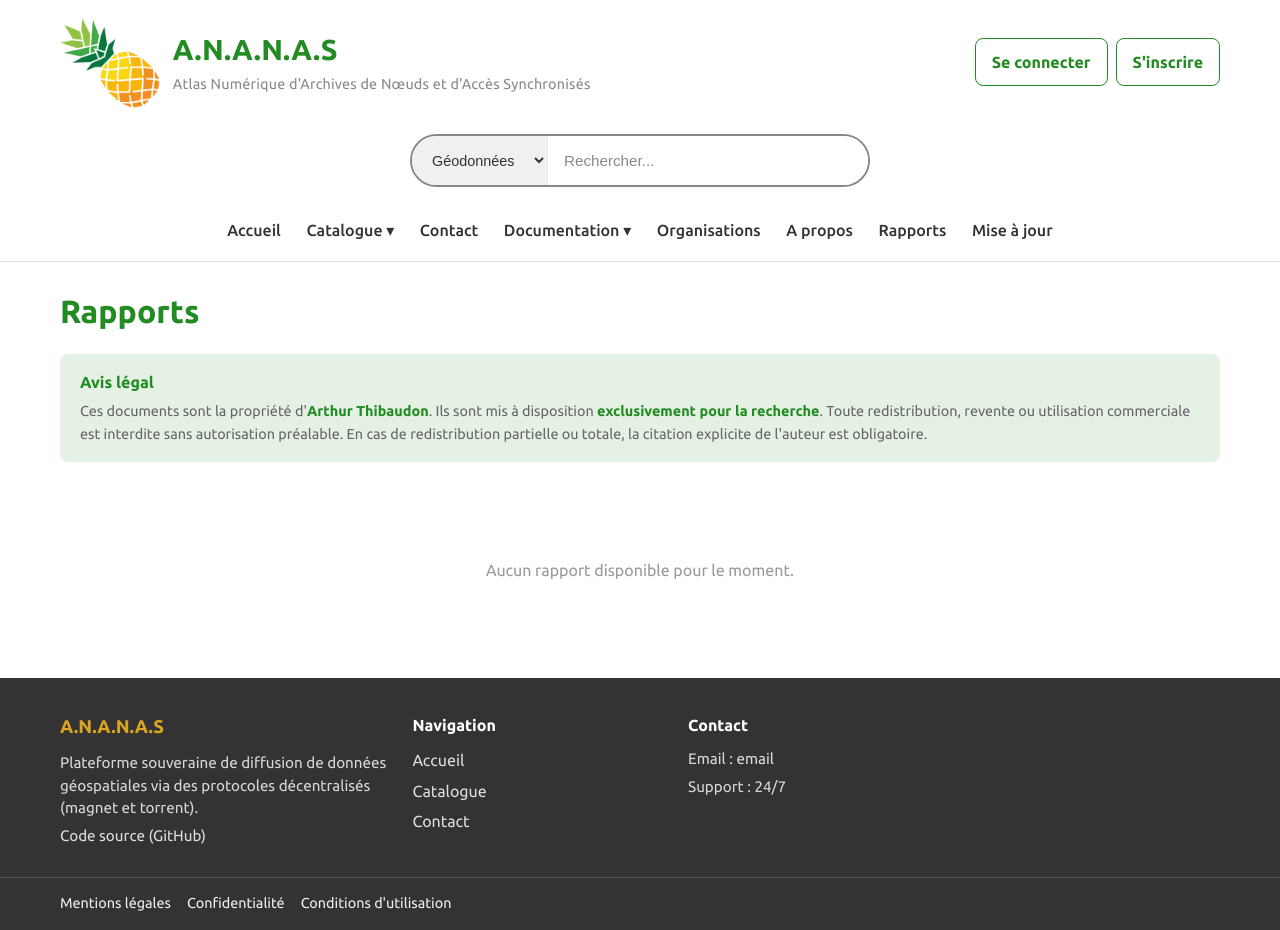
After one commit to Alglior/ANANAS, a Flask app: page /rapport in a window 1280 px wide. The commit adds this page. Run offline with Flask 3, Linux system fonts and the light colour scheme; data that the repository does not hold is empty; parts of the project's set-up code (start-up, migrations or seed data) failed here and were passed over; some libraries are stand-ins or nearby versions.

Commit message:
add : rapport page

```diff
--- a/app.py
+++ b/app.py
@@ -188,11 +188,19 @@ def create_app(app_name="ANANAS"):
     # #20: CSP with nonce-based script/style instead of 'unsafe-inline'
     @app.after_request
     def set_security_headers(response):
-        response.headers["X-Frame-Options"] = "DENY"
+        is_pdf = response.headers.get("X-PDF-Viewer") == "1"
+        if is_pdf:
+            del response.headers["X-PDF-Viewer"]
+
+        if "X-Frame-Options" not in response.headers:
+            response.headers["X-Frame-Options"] = "DENY"
+
         response.headers["X-Content-Type-Options"] = "nosniff"
         response.headers["Strict-Transport-Security"] = "max-age=31536000; includeSubDomains"
-        nonce = getattr(g, "csp_nonce", "")
-        response.headers["Content-Security-Policy"] = (
+
+        if not is_pdf:
+            nonce = getattr(g, "csp_nonce", "")
+            response.headers["Content-Security-Policy"] = (
             f"default-src 'self'; "
             f"style-src 'self' 'unsafe-inline' https://fonts.googleapis.com https://unpkg.com; "
             f"script-src 'self' 'nonce-{nonce}' https://unpkg.com; "
--- a/src/__init__.py
+++ b/src/__init__.py
@@ -23,9 +23,10 @@ def register_all_blueprints(app):
     from src.index_routes import bp as index_bp
     from src.apropos_routes import bp as apropos_bp
     from src.changelog_routes import bp as changelog_bp
+    from src.rapport_routes import bp as rapport_bp
 
     for bp in (auth_bp, items_bp, interactions_bp, org_bp, admin_bp, user_bp,
-               contact_bp, privacy_bp, legal_bp, tos_bp, doc_bp, api_docs_bp, index_bp, apropos_bp, changelog_bp):
+               contact_bp, privacy_bp, legal_bp, tos_bp, doc_bp, api_docs_bp, index_bp, apropos_bp, changelog_bp, rapport_bp):
         app.register_blueprint(bp)
 
 
--- /dev/null
+++ b/src/rapport_routes.py
@@ -0,0 +1,53 @@
+import os
+from flask import Blueprint, render_template, current_app, send_file, abort
+
+bp = Blueprint("rapport", __name__)
+
+
+@bp.route("/rapport")
+def rapport_page():
+    static_folder = current_app.static_folder
+    if not static_folder:
+        static_folder = os.path.join(current_app.root_path, "static")
+    rapports_dir = os.path.join(static_folder, "rapports")
+
+    pdfs = []
+    if os.path.isdir(rapports_dir):
+        for fname in sorted(os.listdir(rapports_dir)):
+            if fname.lower().endswith(".pdf"):
+                filepath = os.path.join(rapports_dir, fname)
+                stat = os.stat(filepath)
+                pdfs.append({
+                    "name": fname,
+                    "path": f"/rapport/pdf/{fname}",
+                    "size": stat.st_size,
+                    "mtime": stat.st_mtime,
+                })
+
+    return render_template(
+        "rapport.html",
+        title="A.N.A.N.A.S | Rapports",
+        meta_description="Rapports et documents PDF de la plateforme A.N.A.N.A.S.",
+        pdfs=pdfs,
+    )
+
+
+@bp.route("/rapport/pdf/<path:filename>")
+def serve_pdf(filename):
+    static_folder = current_app.static_folder
+    if not static_folder:
+        static_folder = os.path.join(current_app.root_path, "static")
+    rapports_dir = os.path.join(static_folder, "rapports")
+    filepath = os.path.normpath(os.path.join(rapports_dir, filename))
+
+    if not filepath.startswith(os.path.normpath(rapports_dir)):
+        abort(403)
+
+    if not os.path.isfile(filepath):
+        abort(404)
+
+    response = send_file(filepath, mimetype="application/pdf")
+    response.headers["X-PDF-Viewer"] = "1"
+    response.headers["X-Frame-Options"] = "SAMEORIGIN"
+    response.headers["Content-Disposition"] = "inline"
+    return response
--- /dev/null
+++ b/static/css/features/rapport.css
@@ -0,0 +1,200 @@
+.rapport-page {
+  padding: 2rem 0;
+}
+
+.rapport-page h1 {
+  font-size: 2rem;
+  margin-bottom: 1.5rem;
+  color: var(--forest);
+}
+
+.rapport-grid {
+  display: grid;
+  grid-template-columns: repeat(auto-fill, minmax(280px, 1fr));
+  gap: 1rem;
+}
+
+.rapport-card {
+  display: flex;
+  align-items: center;
+  gap: 0.85rem;
+  padding: 1.25rem;
+  border: 1px solid var(--border-light);
+  border-radius: 8px;
+  text-decoration: none;
+  background: var(--white);
+  cursor: pointer;
+  font-family: inherit;
+  font-size: inherit;
+  text-align: left;
+  width: 100%;
+  transition: border-color 0.15s ease, box-shadow 0.15s ease;
+}
+
+.rapport-card:hover {
+  border-color: var(--forest);
+  box-shadow: 0 2px 8px var(--shadow-black-08);
+}
+
+.rapport-card-icon {
+  flex-shrink: 0;
+  color: var(--forest);
+}
+
+.rapport-card-icon svg {
+  display: block;
+}
+
+.rapport-card-info {
+  display: flex;
+  flex-direction: column;
+  min-width: 0;
+  gap: 0.15rem;
+}
+
+.rapport-card-name {
+  font-weight: 600;
+  font-size: 0.95rem;
+  color: var(--text-primary, var(--charcoal));
+  white-space: nowrap;
+  overflow: hidden;
+  text-overflow: ellipsis;
+}
+
+.rapport-card:hover .rapport-card-name {
+  color: var(--forest);
+}
+
+.rapport-card-meta {
+  font-size: 0.8rem;
+  color: var(--text-muted);
+}
+
+.rapport-empty {
+  text-align: center;
+  padding: 3rem 1rem;
+  color: var(--text-muted);
+}
+
+/* ── Legal notice ── */
+.rapport-notice {
+  margin-bottom: 2rem;
+  padding: 1rem 1.25rem;
+  border-radius: 8px;
+  background: var(--forest-alpha-12);
+}
+
+.rapport-notice strong {
+  color: var(--forest);
+}
+
+.rapport-notice p {
+  margin: 0.35rem 0 0;
+  font-size: 0.9rem;
+  line-height: 1.6;
+  color: var(--text-secondary);
+}
+
+/* ── PDF viewer modal ── */
+.pdf-modal-overlay {
+  position: fixed;
+  inset: 0;
+  background: var(--shadow-black-50);
+  z-index: 10001;
+  display: flex;
+  align-items: center;
+  justify-content: center;
+  opacity: 0;
+  visibility: hidden;
+  transition: opacity 0.2s, visibility 0.2s;
+}
+
+.pdf-modal-overlay.open {
+  opacity: 1;
+  visibility: visible;
+}
+
+.pdf-modal-box {
+  background: var(--white);
+  border-radius: 12px;
+  box-shadow: 0 20px 60px var(--shadow-black-50);
+  width: 92%;
+  max-width: 960px;
+  max-height: 90vh;
+  display: flex;
+  flex-direction: column;
+  overflow: hidden;
+  transform: translateY(20px);
+  transition: transform 0.2s;
+}
+
+.pdf-modal-overlay.open .pdf-modal-box {
+  transform: translateY(0);
+}
+
+.pdf-modal-header {
+  display: flex;
+  align-items: center;
+  justify-content: space-between;
+  gap: 1rem;
+  padding: 0.85rem 1.25rem;
+  border-bottom: 1px solid var(--border-color);
+  flex-shrink: 0;
+}
+
+.pdf-modal-header h3 {
+  margin: 0;
+  font-size: 1rem;
+  font-weight: 600;
+  color: var(--charcoal);
+  white-space: nowrap;
+  overflow: hidden;
+  text-overflow: ellipsis;
+  min-width: 0;
+}
+
+.pdf-modal-actions {
+  display: flex;
+  align-items: center;
+  gap: 0.75rem;
+  flex-shrink: 0;
+}
+
+.pdf-modal-close {
+  background: none;
+  border: none;
+  font-size: 1.5rem;
+  color: var(--text-muted);
+  cursor: pointer;
+  line-height: 1;
+  padding: 0.25rem;
+}
+
+.pdf-modal-close:hover {
+  color: var(--charcoal);
+}
+
+.pdf-modal-body {
+  flex: 1;
+  min-height: 0;
+  padding: 0;
+}
+
+.pdf-modal-body iframe {
+  display: block;
+  width: 100%;
+  height: 75vh;
+  border: none;
+}
+
+@media (max-width: 768px) {
+  .pdf-modal-box {
+    width: 100%;
+    max-height: 100vh;
+    border-radius: 0;
+  }
+
+  .pdf-modal-body iframe {
+    height: calc(100vh - 56px);
+  }
+}
--- /dev/null
+++ b/static/js/rapport-modal.js
@@ -0,0 +1,46 @@
+(function () {
+  var overlay = document.getElementById('pdfModalOverlay');
+  if (!overlay) return;
+
+  var iframe = document.getElementById('pdfViewer');
+  var titleEl = document.getElementById('pdfModalTitle');
+  var downloadBtn = document.getElementById('pdfDownloadBtn');
+  var closeBtn = document.getElementById('pdfModalClose');
+  var cards = document.querySelectorAll('.rapport-card');
+
+  function openModal(pdfUrl, pdfName) {
+    iframe.src = pdfUrl;
+    titleEl.textContent = pdfName;
+    downloadBtn.href = pdfUrl;
+    overlay.classList.add('open');
+    document.body.classList.add('modal-open');
+  }
+
+  function closeModal() {
+    overlay.classList.remove('open');
+    document.body.classList.remove('modal-open');
+    iframe.src = '';
+  }
+
+  cards.forEach(function (card) {
+    card.addEventListener('click', function () {
+      var pdfUrl = card.getAttribute('data-pdf');
+      var pdfName = card.getAttribute('data-name');
+      openModal(pdfUrl, pdfName);
+    });
+  });
+
+  if (closeBtn) {
+    closeBtn.addEventListener('click', closeModal);
+  }
+
+  overlay.addEventListener('click', function (e) {
+    if (e.target === overlay) closeModal();
+  });
+
+  document.addEventListener('keydown', function (e) {
+    if (e.key === 'Escape' && overlay.classList.contains('open')) {
+      closeModal();
+    }
+  });
+})();
--- a/templates/partials/header.html
+++ b/templates/partials/header.html
@@ -119,6 +119,8 @@
 
       <a href="/apropos">A propos</a>
 
+      <a href="/rapport">Rapports</a>
+
       <a href="/changelog">Mise à jour</a>
 
       {% if current_user %}
--- /dev/null
+++ b/templates/rapport.html
@@ -0,0 +1,73 @@
+{% extends 'base.html' %}
+
+{% block title %}{{ title }}{% endblock %}
+{% block meta_description %}{{ meta_description }}{% endblock %}
+
+{% block extra_head %}
+<link rel="stylesheet" href="{{ url_for('static', filename='css/features/rapport.css') }}" />
+{% endblock %}
+
+{% block content %}
+<main class="rapport-page">
+  <div class="container">
+    <h1>Rapports</h1>
+
+    <div class="rapport-notice">
+      <strong>Avis légal</strong>
+      <p>
+        Ces documents sont la propriété d'<strong>Arthur Thibaudon</strong>.
+        Ils sont mis à disposition <strong>exclusivement pour la recherche</strong>.
+        Toute redistribution, revente ou utilisation commerciale est interdite sans autorisation préalable.
+        En cas de redistribution partielle ou totale, la citation explicite de l'auteur est obligatoire.
+      </p>
+    </div>
+
+    {% if pdfs %}
+      <div class="rapport-grid">
+        {% for pdf in pdfs %}
+        <button class="rapport-card" type="button" data-pdf="{{ pdf.path }}" data-name="{{ pdf.name }}">
+          <span class="rapport-card-icon">
+            <svg width="40" height="40" viewBox="0 0 24 24" fill="none" stroke="currentColor" stroke-width="1.5" stroke-linecap="round" stroke-linejoin="round">
+              <path d="M14 2H6a2 2 0 0 0-2 2v16a2 2 0 0 0 2 2h12a2 2 0 0 0 2-2V8z"/>
+              <polyline points="14 2 14 8 20 8"/>
+              <line x1="16" y1="13" x2="8" y2="13"/>
+              <line x1="16" y1="17" x2="8" y2="17"/>
+              <polyline points="10 9 9 9 8 9"/>
+            </svg>
+          </span>
+          <span class="rapport-card-info">
+            <span class="rapport-card-name">{{ pdf.name }}</span>
+            <span class="rapport-card-meta">
+              {{ (pdf.size / 1024)|round(1) }} Ko
+            </span>
+          </span>
+        </button>
+        {% endfor %}
+      </div>
+    {% else %}
+      <div class="rapport-empty">
+        <p>Aucun rapport disponible pour le moment.</p>
+      </div>
+    {% endif %}
+  </div>
+</main>
+
+<div class="pdf-modal-overlay" id="pdfModalOverlay">
+  <div class="pdf-modal-box">
+    <div class="pdf-modal-header">
+      <h3 id="pdfModalTitle">Document</h3>
+      <div class="pdf-modal-actions">
+        <a class="btn btn-primary btn-sm" id="pdfDownloadBtn" download>Télécharger</a>
+        <button class="pdf-modal-close" id="pdfModalClose" type="button" aria-label="Fermer">&times;</button>
+      </div>
+    </div>
+    <div class="pdf-modal-body">
+      <iframe id="pdfViewer" src="" title="Visualiseur PDF"></iframe>
+    </div>
+  </div>
+</div>
+{% endblock %}
+
+{% block extra_scripts %}
+<script nonce="{{ csp_nonce }}" src="{{ url_for('static', filename='js/rapport-modal.js') }}"></script>
+{% endblock %}
```
Also changed, not shown: 1 other file.
